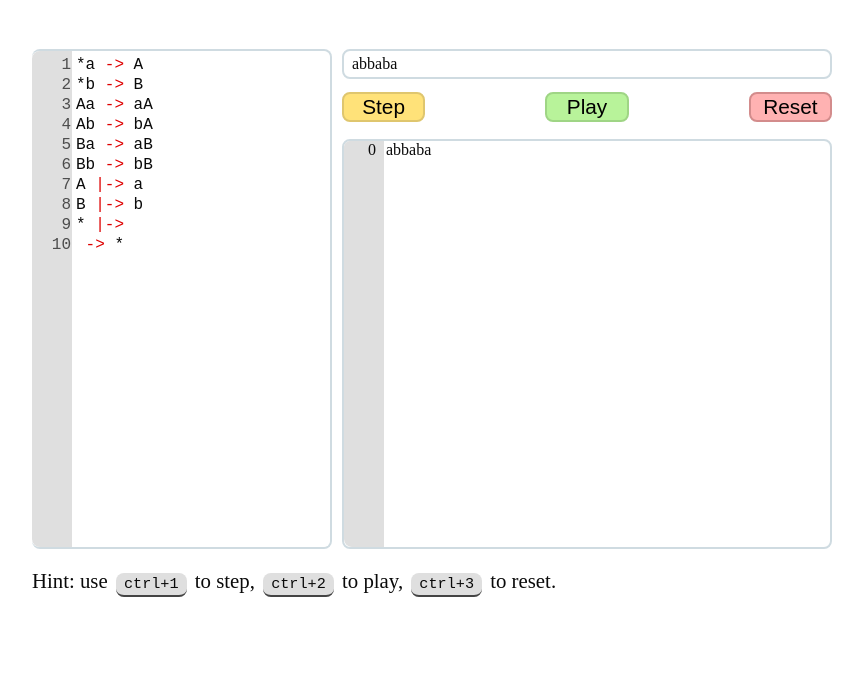
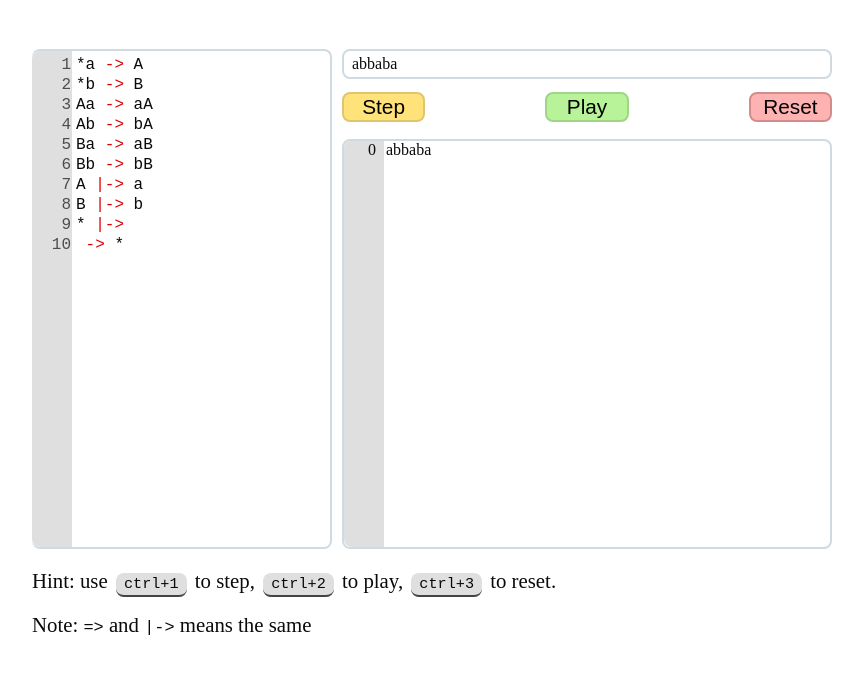
Before and after one commit to demiler/markov-emulator, a website: page index.html in a window 1280 px wide. Shown: the part 108-782 px from the top of the page, without its empty margins (208-1071 px from the left). Drawn offline with Linux system fonts and the light colour scheme.

Commit message:
added note

```diff
--- a/index.html
+++ b/index.html
@@ -37,7 +37,7 @@
     text-align: center;
   }
 
-  #hint {
+  #hint, #note {
     margin: 0 auto;
     width: 800px;
     margin-top: 20px;
@@ -59,5 +59,8 @@
   <div id="hint">
     Hint: use <kbd>ctrl+1</kbd> to step, <kbd>ctrl+2</kbd> to play, <kbd>ctrl+3</kbd> to reset.
   </div>
+  <div id="note">
+    Note: <code>=></code> and <code>|-></code> means the same
+  </div>
 </body>
 </html>
```
Also changed, not shown: src/index.html (+4 -1 lines).
